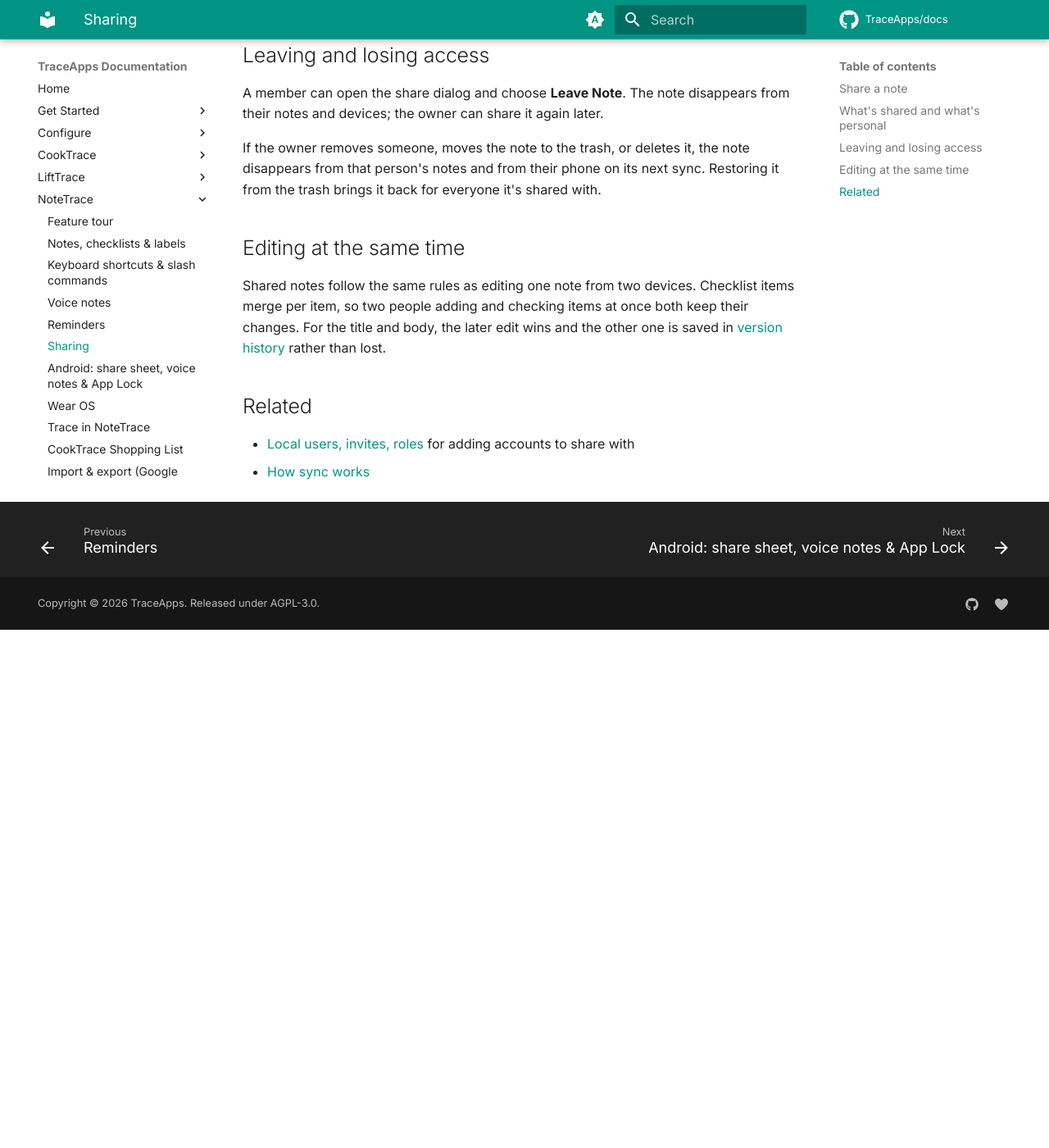
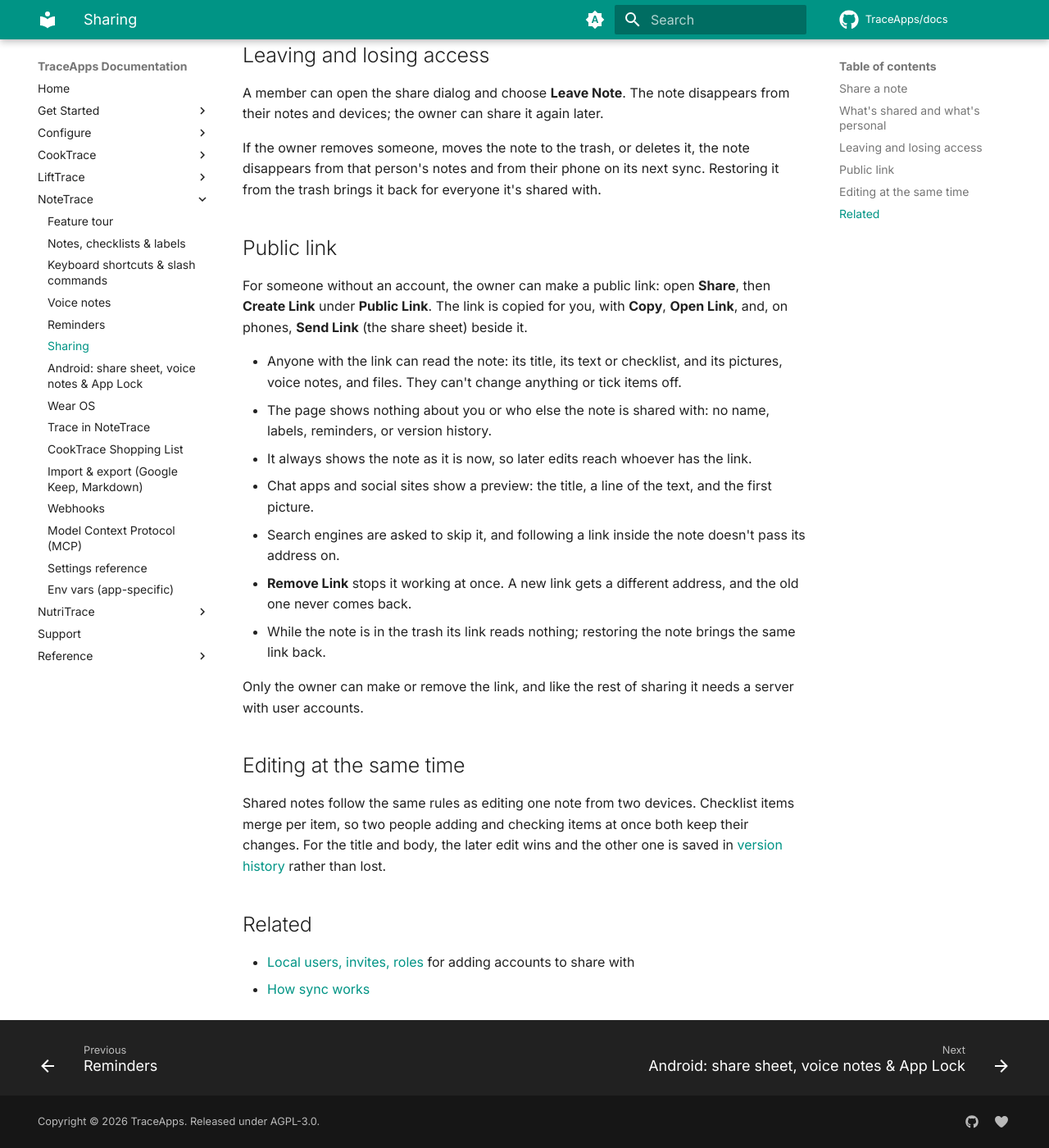
Before and after one commit to TraceApps/docs, an MkDocs documentation site: the page built from docs/notetrace/sharing.md, in a window 1280 px wide and 1400 px high, scrolled down 1632 px. Shown: the whole window at 82% size. Built offline with MkDocs 1.6.1 and Material for MkDocs 9.7.7, drawn with Linux system fonts in a browser that asks for light colours; comment, search, counter and statistics services are not loaded; before the commit the page ends 2400 px from its top, so only the background shows below that.

Commit message:
docs(notetrace) public links; docs(cooktrace) share link paths and previews

```diff
--- a/docs/notetrace/sharing.md
+++ b/docs/notetrace/sharing.md
@@ -34,6 +34,20 @@ A member can open the share dialog and choose **Leave Note**. The note disappear
 
 If the owner removes someone, moves the note to the trash, or deletes it, the note disappears from that person's notes and from their phone on its next sync. Restoring it from the trash brings it back for everyone it's shared with.
 
+## Public link
+
+For someone without an account, the owner can make a public link: open **Share**, then **Create Link** under **Public Link**. The link is copied for you, with **Copy**, **Open Link**, and, on phones, **Send Link** (the share sheet) beside it.
+
+- Anyone with the link can read the note: its title, its text or checklist, and its pictures, voice notes, and files. They can't change anything or tick items off.
+- The page shows nothing about you or who else the note is shared with: no name, labels, reminders, or version history.
+- It always shows the note as it is now, so later edits reach whoever has the link.
+- Chat apps and social sites show a preview: the title, a line of the text, and the first picture.
+- Search engines are asked to skip it, and following a link inside the note doesn't pass its address on.
+- **Remove Link** stops it working at once. A new link gets a different address, and the old one never comes back.
+- While the note is in the trash its link reads nothing; restoring the note brings the same link back.
+
+Only the owner can make or remove the link, and like the rest of sharing it needs a server with user accounts.
+
 ## Editing at the same time
 
 Shared notes follow the same rules as editing one note from two devices. Checklist items merge per item, so two people adding and checking items at once both keep their changes. For the title and body, the later edit wins and the other one is saved in [version history](notes.md#version-history) rather than lost.
```
Also changed, not shown: docs/cooktrace/recipes.md (+1 -1 lines).
